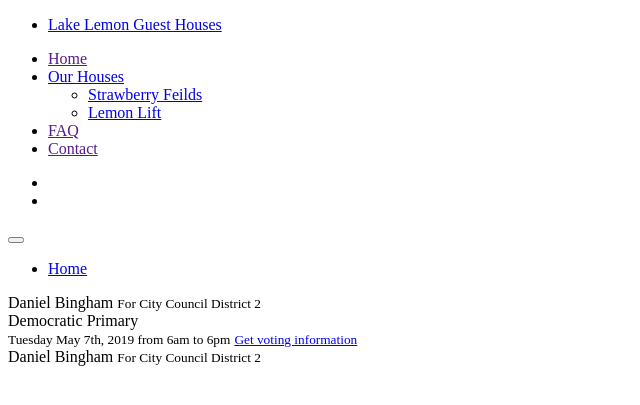
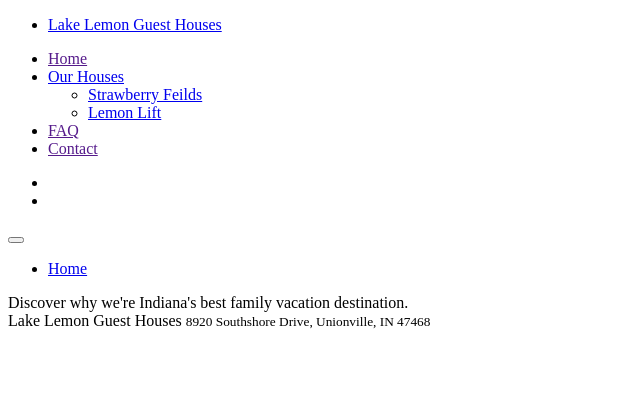
Before and after one commit to Teal-and-Sarah-Build-Websites/LakeLemon, a PHP site: template themes/lakelemon/templates/blog.html.twig in a window 1280 px wide. Shown: the top 405 px of the page, without its empty margins (0-640 px from the left). Run offline with PHP 8.4, Linux system fonts and the light colour scheme; the template is opened without the code that fills it, so the values that code supplies are empty; some libraries are stand-ins or nearby versions; some web fonts are replaced.

Commit message:
Footer content & styles

```diff
--- a/themes/lakelemon/templates/partials/base.html.twig
+++ b/themes/lakelemon/templates/partials/base.html.twig
@@ -60,32 +60,23 @@
 {% endblock %}
 
 {% block footer %}
-    <footer>
-        <div class="uk-flex uk-flex-around uk-visible@m">
-            <div class="uk-text-center">
-                <span class="uk-text-lead">Daniel Bingham</span>
-                <small>For City Council District 2</small>
+    <footer class="uk-background-muted uk-padding">
+        <div class="uk-text-center uk-text-lead uk-margin-large-bottom">
+            Discover why we're Indiana's best family vacation destination.
+        </div>
+        <div class="uk-text-center uk-flex column" uk-grid>
+            <div class="uk-text-center uk-width-expand">
+                Lake Lemon Guest Houses
+                <small>8920 Southshore Drive, Unionville, IN 47468</small>
             </div>
-            <div class="uk-text-center">
+            <div class="uk-text-lead uk-width-auto last">
+                <a href="{{site.facebook}}" uk-icon="icon: facebook" class="uk-icon-button"></a>
+            </div>
+            <div class="uk-text-center uk-width-expand">
                 <a href="mailto:{{site.email}}">
                     <span uk-icon="icon: mail"></span> {{site.email}}
                 </a>
                 <div><span uk-icon="icon: phone"></span> {{site.phone}}</div>
-                <div class="uk-text-lead">
-                    <a href="{{site.facebook}}" uk-icon="icon: facebook" class="uk-link"></a>
-                </div>
-            </div>
-            <div class="uk-text-center">
-                <span class="uk-text-lead">Democratic Primary</span><br>
-                <small>Tuesday May 7th, 2019 from 6am to 6pm</small>
-                <small><a href="https://indianavoters.in.gov">Get voting information</a></small>
-            </div>
-        </div>
-        <div class="uk-hidden@m">
-            <div class="uk-text-center">
-                <span class="uk-text-lead">Daniel Bingham</span>
-                <small style="padding-bottom: 1rem;">For City Council District 2</small>
-                <a href="{{site.facebook}}" uk-icon="icon: facebook" class="uk-link"></a>
             </div>
         </div>
     </footer>
```
Also changed, not shown: themes/lakelemon/css/custom.css (+7 -0 lines).
